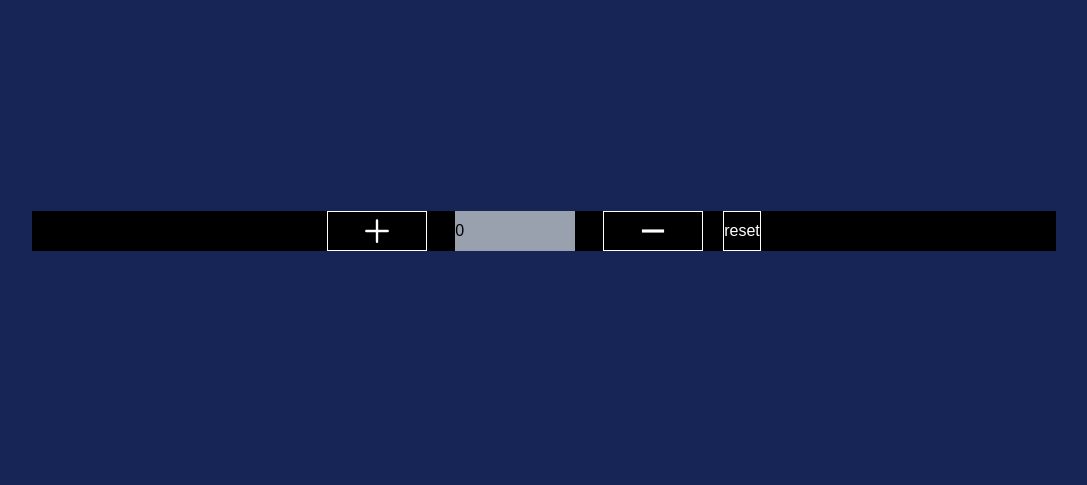
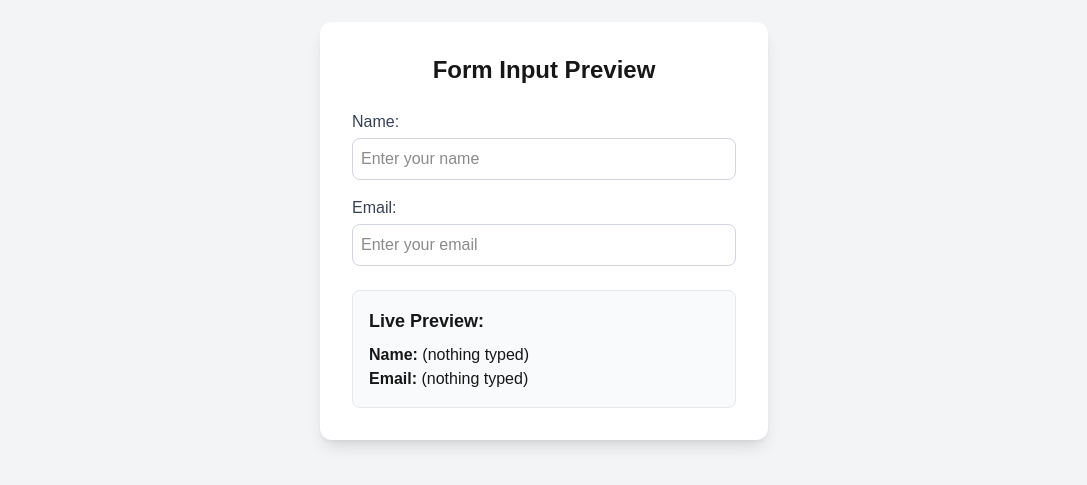
Before and after one commit to hassannadeemansari/states, a Next.js app: page / in a window 1280 px wide. Shown: the part 169-654 px from the top of the page, without its empty margins (96-1183 px from the left). Built offline with nearby package versions, Linux system fonts and the light colour scheme.

Commit message:
practice

```diff
--- a/src/app/page.tsx
+++ b/src/app/page.tsx
@@ -1,36 +1,90 @@
 'use client'
-import { useState } from "react";
-import { IoAddOutline } from "react-icons/io5";
-import { RiSubtractFill } from "react-icons/ri";
+
+import { useState } from 'react'
+
+export default function FormPreview() {
+  const [name, setName] = useState('')
+  const [email, setEmail] = useState('')
+
+  return (
+    <div className="min-h-screen bg-gray-100 flex flex-col items-center justify-center p-6">
+      <div className="bg-white shadow-lg rounded-xl p-8 w-full max-w-md">
+        <h1 className="text-2xl font-bold mb-6 text-center">Form Input Preview</h1>
+
+        <form className="flex flex-col gap-4">
+          <label className="flex flex-col">
+            <span className="text-gray-700 font-medium">Name:</span>
+            <input
+              type="text"
+              value={name}
+              onChange={(e) => setName(e.target.value)}
+              placeholder="Enter your name"
+              className="mt-1 p-2 border border-gray-300 rounded-lg"
+            />
+          </label>
+
+          <label className="flex flex-col">
+            <span className="text-gray-700 font-medium">Email:</span>
+            <input
+              type="email"
+              value={email}
+              onChange={(e) => setEmail(e.target.value)}
+              placeholder="Enter your email"
+              className="mt-1 p-2 border border-gray-300 rounded-lg"
+            />
+          </label>
+        </form>
+
+        <div className="mt-6 p-4 bg-gray-50 border border-gray-200 rounded-lg">
+          <h2 className="text-lg font-semibold mb-2">Live Preview:</h2>
+          <p><strong>Name:</strong> {name || '(nothing typed)'}</p>
+          <p><strong>Email:</strong> {email || '(nothing typed)'}</p>
+        </div>
+      </div>
+    </div>
+  )
+}
 
 
-export default function States(){
 
 
-  const [value , setvalue] = useState(0)
 
-  function reset(){
-    setvalue(0)
-  }
 
-  function increment(){
-     setvalue(prev => prev+1)
-  }
 
-  function decrement(){
-    setvalue(prev => prev-1)
-  }
 
-  return (
-      <div className="w-screen text-white h-screen bg-blue-950 flex justify-center items-center">
-          <div className="w-[80%] bg-black flex justify-center gap-7">
-                   <IoAddOutline onClick={increment} className="h-10 w-[100px] border "/>
-                    <p className="w-[120px] bg-gray-400 text-black flex justify-between items-center">{value}</p>
-                    <div className="flex gap-5">
-                   <RiSubtractFill onClick={decrement} className="h-10 w-[100px] border" />
-                   <button onClick={reset} className="border"> reset</button>
-               </div>
-          </div>
-      </div>
-  )
-}
+// 'use client'
+// import { useState } from "react";
+// import { IoAddOutline } from "react-icons/io5";
+// import { RiSubtractFill } from "react-icons/ri";
+
+
+// export default function States(){
+
+
+//   const [value , setvalue] = useState(0)
+
+//   function reset(){
+//     setvalue(0)
+//   }
+
+//   function increment(){
+//      setvalue(prev => prev+1)
+//   }
+
+//   function decrement(){
+//     setvalue(prev => prev-1)
+//   }
+
+//   return (
+//       <div className="w-screen text-white h-screen bg-blue-950 flex justify-center items-center">
+//           <div className="w-[80%] bg-black flex justify-center gap-7">
+//                    <IoAddOutline onClick={increment} className="h-10 w-[100px] border "/>
+//                     <p className="w-[120px] bg-gray-400 text-black flex justify-between items-center">{value}</p>
+//                     <div className="flex gap-5">
+//                    <RiSubtractFill onClick={decrement} className="h-10 w-[100px] border" />
+//                    <button onClick={reset} className="border"> reset</button>
+//                </div>
+//           </div>
+//       </div>
+//   )
+// }
```
